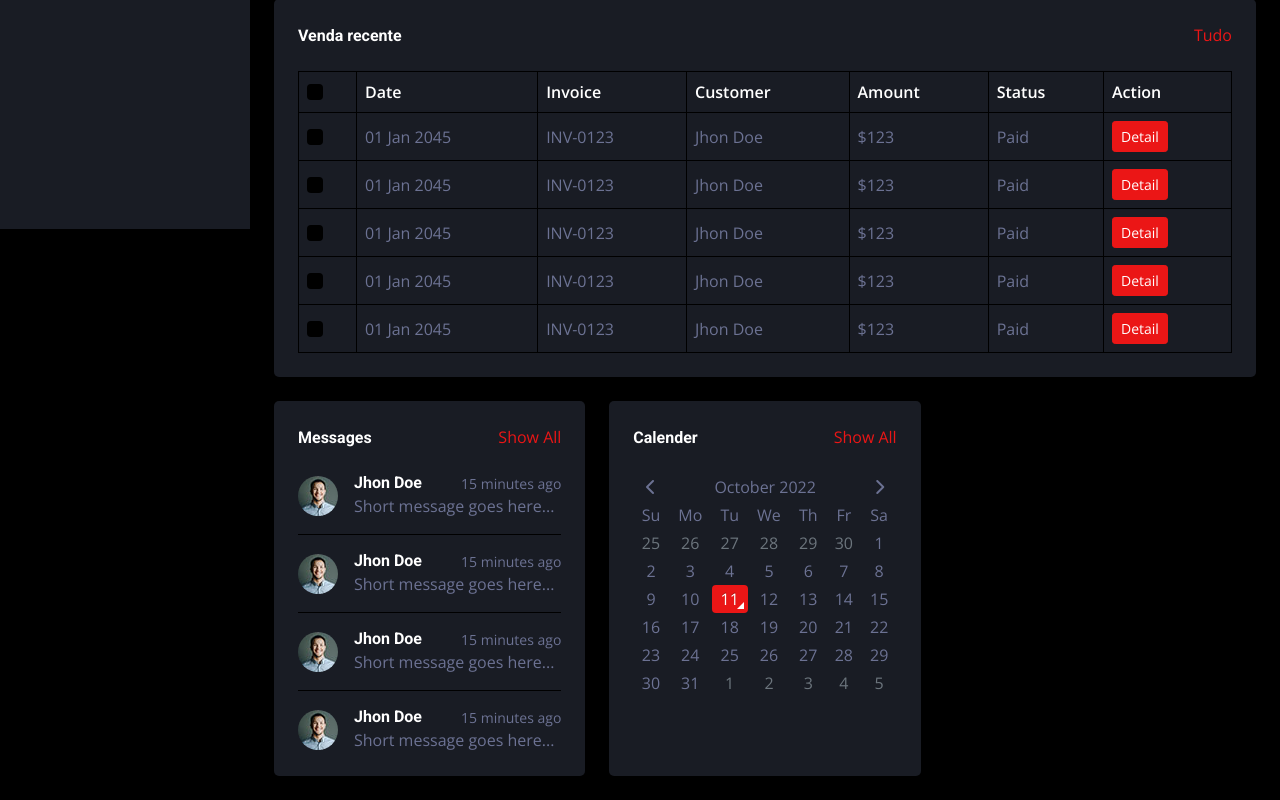
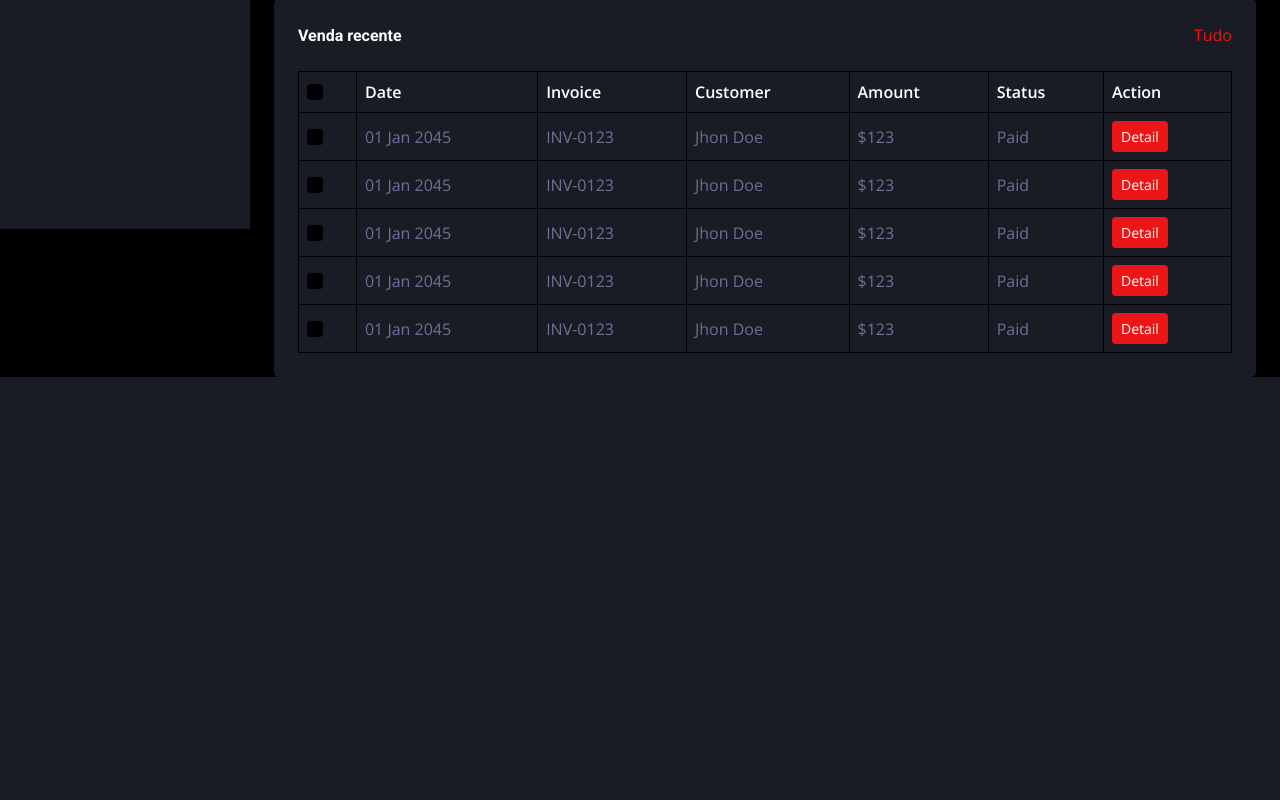
Before and after one commit to Thiagobw/project_PI, a PHP site: page /dashboard/ in a window 1280 px wide. Shown: the part 571-1371 px from the top of the page. After the commit the page ends 948 px from the top, so only its background shows below. Run offline with PHP 8.4, Linux system fonts and the light colour scheme; the visitor is signed in with stand-in values (Sample User, id 1); data that the repository does not hold is empty; some libraries are stand-ins or nearby versions.

Commit message:
correções dashboard

```diff
--- a/view/dashboard/index.php
+++ b/view/dashboard/index.php
@@ -273,72 +273,6 @@ include_once ('../../control/checkAuth.php');
                 </div>
             </div>
             <!-- Recent Sales End -->
-
-
-            <!-- Widgets Start -->
-            <div class="container-fluid pt-4 px-4" style="padding-bottom:1.5rem">
-                <div class="row g-4">
-                    <div class="col-sm-12 col-md-6 col-xl-4">
-                        <div class="h-100 bg-secondary rounded p-4">
-                            <div class="d-flex align-items-center justify-content-between mb-2">
-                                <h6 class="mb-0">Messages</h6>
-                                <a href="">Show All</a>
-                            </div>
-                            <div class="d-flex align-items-center border-bottom py-3">
-                                <img class="rounded-circle flex-shrink-0" src="img/user.jpg" alt="" style="width: 40px; height: 40px;">
-                                <div class="w-100 ms-3">
-                                    <div class="d-flex w-100 justify-content-between">
-                                        <h6 class="mb-0">Jhon Doe</h6>
-                                        <small>15 minutes ago</small>
-                                    </div>
-                                    <span>Short message goes here...</span>
-                                </div>
-                            </div>
-                            <div class="d-flex align-items-center border-bottom py-3">
-                                <img class="rounded-circle flex-shrink-0" src="img/user.jpg" alt="" style="width: 40px; height: 40px;">
-                                <div class="w-100 ms-3">
-                                    <div class="d-flex w-100 justify-content-between">
-                                        <h6 class="mb-0">Jhon Doe</h6>
-                                        <small>15 minutes ago</small>
-                                    </div>
-                                    <span>Short message goes here...</span>
-                                </div>
-                            </div>
-                            <div class="d-flex align-items-center border-bottom py-3">
-                                <img class="rounded-circle flex-shrink-0" src="img/user.jpg" alt="" style="width: 40px; height: 40px;">
-                                <div class="w-100 ms-3">
-                                    <div class="d-flex w-100 justify-content-between">
-                                        <h6 class="mb-0">Jhon Doe</h6>
-                                        <small>15 minutes ago</small>
-                                    </div>
-                                    <span>Short message goes here...</span>
-                                </div>
-                            </div>
-                            <div class="d-flex align-items-center pt-3">
-                                <img class="rounded-circle flex-shrink-0" src="img/user.jpg" alt="" style="width: 40px; height: 40px;">
-                                <div class="w-100 ms-3">
-                                    <div class="d-flex w-100 justify-content-between">
-                                        <h6 class="mb-0">Jhon Doe</h6>
-                                        <small>15 minutes ago</small>
-                                    </div>
-                                    <span>Short message goes here...</span>
-                                </div>
-                            </div>
-                        </div>
-                    </div>
-                    <div class="col-sm-12 col-md-6 col-xl-4">
-                        <div class="h-100 bg-secondary rounded p-4">
-                            <div class="d-flex align-items-center justify-content-between mb-4">
-                                <h6 class="mb-0">Calender</h6>
-                                <a href="">Show All</a>
-                            </div>
-                            <div id="calender"></div>
-                        </div>
-                    </div>
-                </div>
-            </div>
-            <!-- Widgets End -->
-
         </div>
         <!-- Content End -->
 
```
